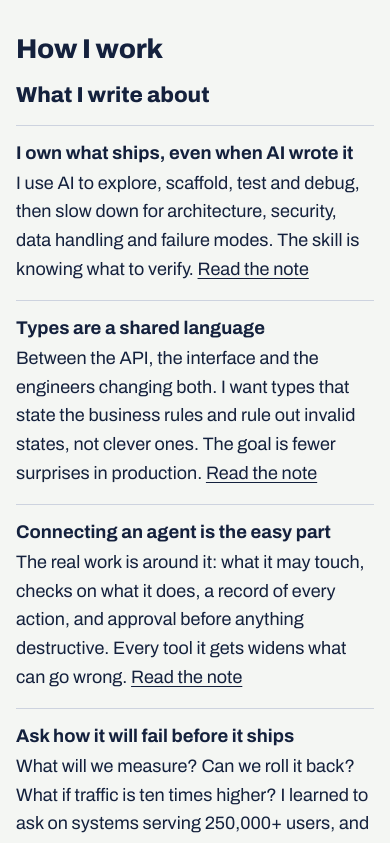
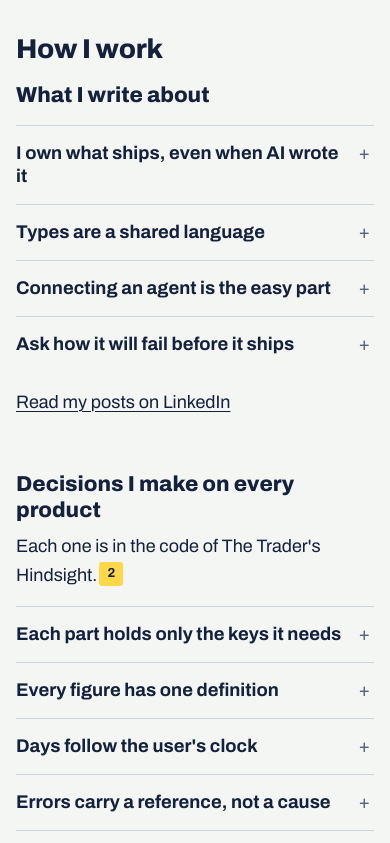
Before and after one commit to prosperjohn9/prosper-portfolio, a Next.js app: page / in a window 390 px wide. Shown: the part 1840-2683 px from the top of the page. Built offline with nearby package versions, Linux system fonts and the light colour scheme.

Commit message:
feat: fold long lists under their headings on phones
Rules and features show every detail on wide screens and without
JavaScript. On phones each detail folds under its heading, which opens it.
The static list already hides details before React takes over, so nothing
jumps when it does.

```diff
--- /dev/null
+++ b/src/components/layout/useNarrowScreen.ts
@@ -0,0 +1,21 @@
+import { useSyncExternalStore } from "react";
+import { NARROW_QUERY } from "@/lib/enhance";
+
+function subscribe(onChange: () => void) {
+  const query = window.matchMedia(NARROW_QUERY);
+  query.addEventListener("change", onChange);
+  return () => query.removeEventListener("change", onChange);
+}
+
+/**
+ * True on phones and small tablets, the widths where receipts sit under the
+ * text. False on the server and in the first render, so hydration matches the
+ * static HTML; React then re-renders with the real value.
+ */
+export function useNarrowScreen(): boolean {
+  return useSyncExternalStore(
+    subscribe,
+    () => window.matchMedia(NARROW_QUERY).matches,
+    () => false,
+  );
+}
--- a/src/components/ui/FeatureList.tsx
+++ b/src/components/ui/FeatureList.tsx
@@ -1,4 +1,5 @@
 import { Prose } from "@/components/receipts/Prose";
+import { FoldList } from "@/components/ui/FoldList";
 import type { Feature } from "@/domain/portfolio";
 
 interface FeatureListProps<Id extends string> {
@@ -7,18 +8,18 @@ interface FeatureListProps<Id extends string> {
   numberOf?: (id: Id) => number;
 }
 
-/** What a product does, one ruled row per feature. */
+/** What a product does, one ruled row per feature; on phones each folds under its name. */
 export function FeatureList<Id extends string>({ items, numberOf }: FeatureListProps<Id>) {
   return (
-    <dl className="m-0">
-      {items.map((feature) => (
-        <div key={feature.name} className="border-t border-rule py-3.5">
-          <dt className="t-h3">{feature.name}</dt>
-          <dd className="m-0 mt-0.5">
-            <Prose text={feature.description} numberOf={numberOf} />
-          </dd>
-        </div>
-      ))}
-    </dl>
+    <FoldList
+      items={items.map((feature) => ({
+        key: feature.name,
+        term: feature.name,
+        detail: <Prose text={feature.description} numberOf={numberOf} />,
+      }))}
+      rowClassName="border-t border-rule py-3.5"
+      termClassName="t-h3"
+      detailClassName="mt-0.5"
+    />
   );
 }
--- /dev/null
+++ b/src/components/ui/FoldList.module.css
@@ -0,0 +1,34 @@
+/* On phones, before React swaps in the foldable rows, the static list already
+   shows only its terms, so the page does not jump when it does. Terms keep
+   room on the right for the open and close mark at every stage. */
+@media (max-width: 999px) {
+  :global(.js) .list dd {
+    display: none;
+  }
+  .term {
+    position: relative;
+    padding-right: 2rem;
+  }
+}
+
+summary.term {
+  cursor: pointer;
+  list-style: none;
+}
+summary.term::-webkit-details-marker {
+  display: none;
+}
+summary.term::after {
+  content: "+";
+  position: absolute;
+  top: 0;
+  right: 0.25rem;
+  color: var(--graphite);
+  font-weight: 400;
+}
+details[open] > summary.term::after {
+  content: "\2212";
+}
+details > summary.term + * {
+  margin-top: 0.25rem;
+}
--- /dev/null
+++ b/src/components/ui/FoldList.tsx
@@ -0,0 +1,60 @@
+"use client";
+
+import type { ReactNode } from "react";
+import { useNarrowScreen } from "@/components/layout/useNarrowScreen";
+import styles from "./FoldList.module.css";
+
+export interface FoldItem {
+  key: string;
+  term: ReactNode;
+  detail: ReactNode;
+}
+
+interface FoldListProps {
+  items: readonly FoldItem[];
+  /** Spacing and rule for each row, the same at every width so nothing moves. */
+  rowClassName: string;
+  /** Extra layout for a row on wide screens, such as two columns. */
+  wideRowClassName?: string;
+  termClassName: string;
+  detailClassName?: string;
+}
+
+/**
+ * Terms with their details. On wide screens, and without JavaScript, every
+ * detail shows. On phones each detail folds under its term, which opens it, so
+ * a long list reads as a list of headings.
+ */
+export function FoldList({
+  items,
+  rowClassName,
+  wideRowClassName = "",
+  termClassName,
+  detailClassName = "",
+}: FoldListProps) {
+  const narrow = useNarrowScreen();
+
+  if (narrow) {
+    return (
+      <div className={styles.list}>
+        {items.map((item) => (
+          <details key={item.key} className={rowClassName}>
+            <summary className={`${termClassName} ${styles.term}`}>{item.term}</summary>
+            <div className={detailClassName}>{item.detail}</div>
+          </details>
+        ))}
+      </div>
+    );
+  }
+
+  return (
+    <dl className={`m-0 ${styles.list}`}>
+      {items.map((item) => (
+        <div key={item.key} className={`${rowClassName} ${wideRowClassName}`}>
+          <dt className={`${termClassName} ${styles.term}`}>{item.term}</dt>
+          <dd className={`m-0 ${detailClassName}`}>{item.detail}</dd>
+        </div>
+      ))}
+    </dl>
+  );
+}
--- a/src/components/ui/RuleList.tsx
+++ b/src/components/ui/RuleList.tsx
@@ -1,4 +1,5 @@
 import { Prose } from "@/components/receipts/Prose";
+import { FoldList } from "@/components/ui/FoldList";
 import type { ProductRule } from "@/domain/portfolio";
 
 interface RuleListProps<Id extends string> {
@@ -7,21 +8,20 @@ interface RuleListProps<Id extends string> {
   numberOf?: (id: Id) => number;
 }
 
-/** Rules as headings, each with its reason beside it on wide screens. */
+/** Rules as headings, each with its reason beside it on wide screens and folded under it on phones. */
 export function RuleList<Id extends string>({ rules, numberOf }: RuleListProps<Id>) {
   return (
-    <dl className="mt-4 mb-0">
-      {rules.map((item) => (
-        <div
-          key={item.rule}
-          className="grid gap-1 border-t border-rule py-4 md:grid-cols-[13rem_1fr] md:gap-6"
-        >
-          <dt className="t-h3">{item.rule}</dt>
-          <dd className="m-0">
-            <Prose text={item.reason} numberOf={numberOf} />
-          </dd>
-        </div>
-      ))}
-    </dl>
+    <div className="mt-4">
+      <FoldList
+        items={rules.map((item) => ({
+          key: item.rule,
+          term: item.rule,
+          detail: <Prose text={item.reason} numberOf={numberOf} />,
+        }))}
+        rowClassName="border-t border-rule py-4"
+        wideRowClassName="grid gap-1 md:grid-cols-[13rem_1fr] md:gap-6"
+        termClassName="t-h3"
+      />
+    </div>
   );
 }
```
Also changed, not shown: 1 other file (tests, documents, lock files or other folders).
